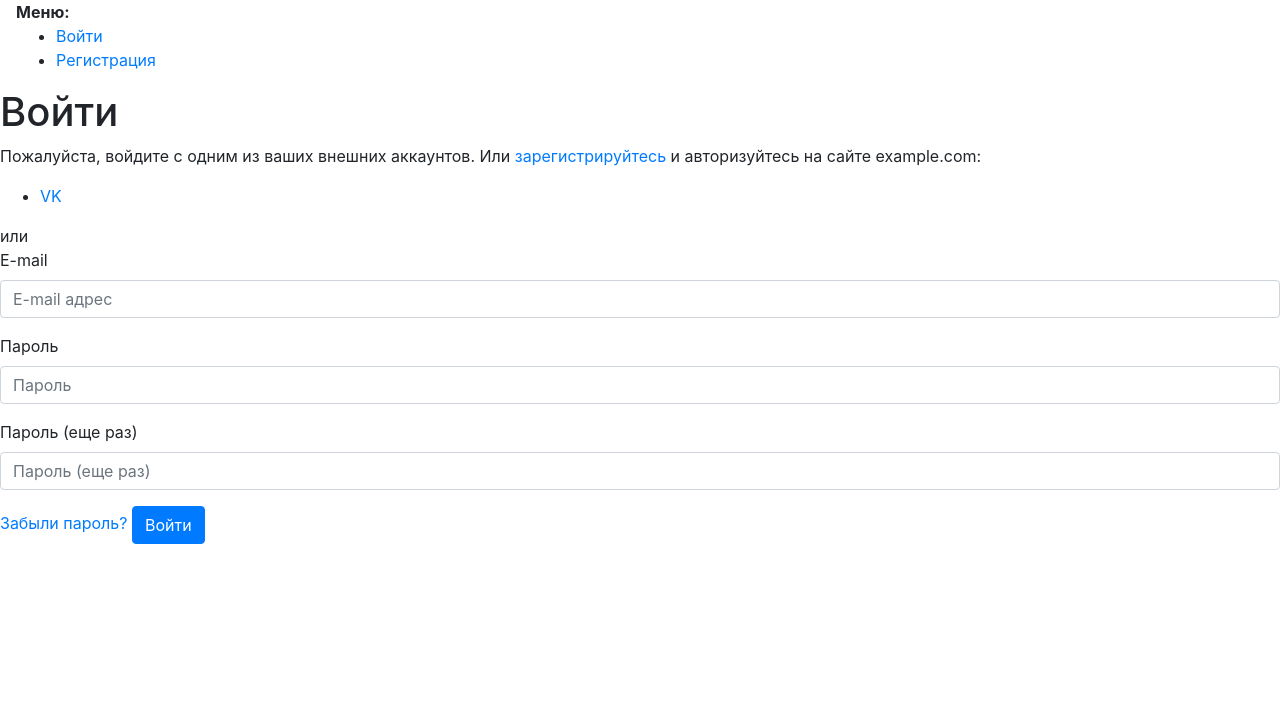
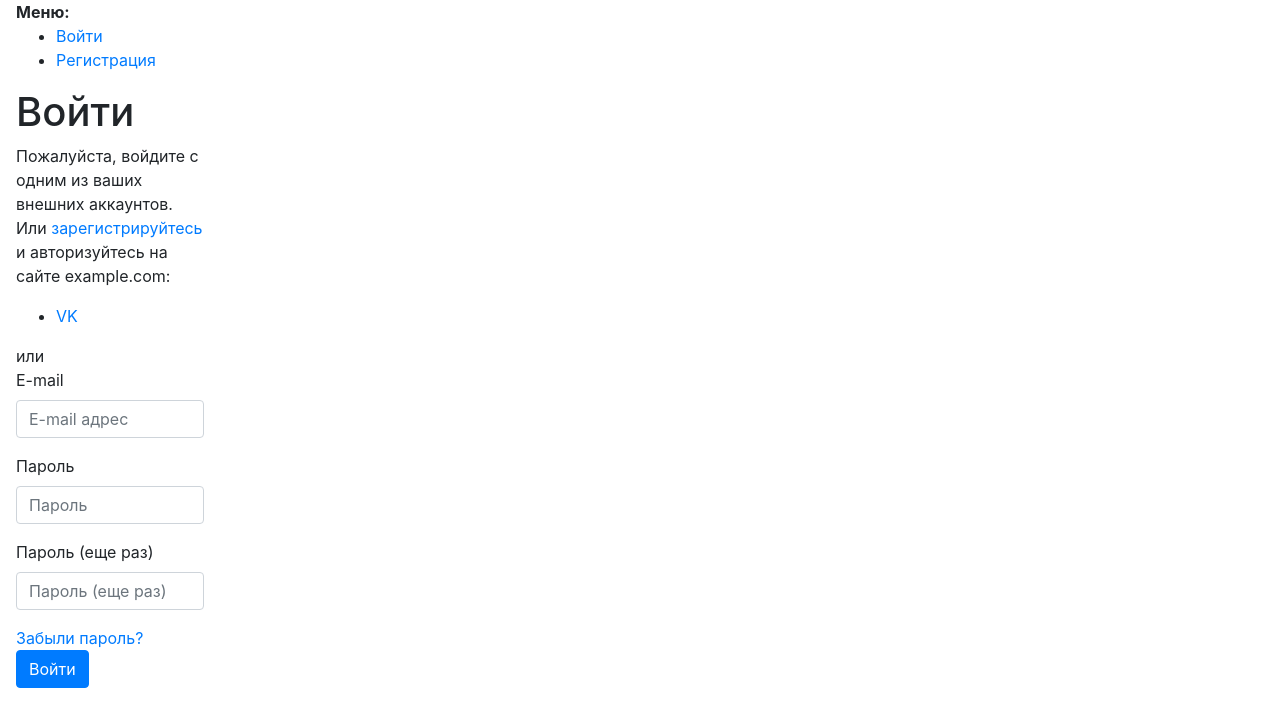
Before and after one commit to lemar30/djnew1, a Django app: page /login/ in a window 1280 px wide. Shown: the top 727 px of the page. Run offline with Django 3.2, Linux system fonts and the light colour scheme; some libraries are stand-ins or nearby versions.

Commit message:
Бутстратом могу менять стили в регистрации и входе

```diff
--- a/templates/account/login.html
+++ b/templates/account/login.html
@@ -15,12 +15,14 @@
 {% block head_title %}{% trans "Sign In" %}{% endblock %}
 
 {% block content %}
-
+<div class="row">
+  <div class="col-md-2 ml-3">
 <h1>{% trans "Sign In" %}</h1>
 
 {% get_providers as socialaccount_providers %}
 
 {% if socialaccount_providers %}
+
 <p>{% blocktrans with site.name as site_name %}Please sign in with one
 of your existing third party accounts. Or, <a href="{{ signup_url }}">sign up</a>
 for a {{ site_name }} account and sign in below:{% endblocktrans %}</p>
@@ -34,14 +36,16 @@ for a {{ site_name }} account and sign in below:{% endblocktrans %}</p>
   <div class="login-or">{% trans 'or' %}</div>
 
 </div>
-
+ </div>
+</div>
 {% include "socialaccount/snippets/login_extra.html" %}
 
 {% else %}
 <p>{% blocktrans %}If you have not created an account yet, then please
 <a href="{{ signup_url }}">sign up</a> first.{% endblocktrans %}</p>
 {% endif %}
-
+<div class="row">
+  <div class="col-md-2 ml-3">
 <form class="login" method="POST" action="{% url 'account_login' %}">
   {% csrf_token %}
   {% bootstrap_form form %}
@@ -51,7 +55,8 @@ for a {{ site_name }} account and sign in below:{% endblocktrans %}</p>
   <a class="button secondaryAction" href="{% url 'account_reset_password' %}">{% trans "Forgot Password?" %}</a>
   <button class="btn btn-primary" type="submit">{% trans "Sign In" %}</button>
 </form>
-
+  </div>
+</div>
 {% endblock %}
  </body>
 </html>
```
